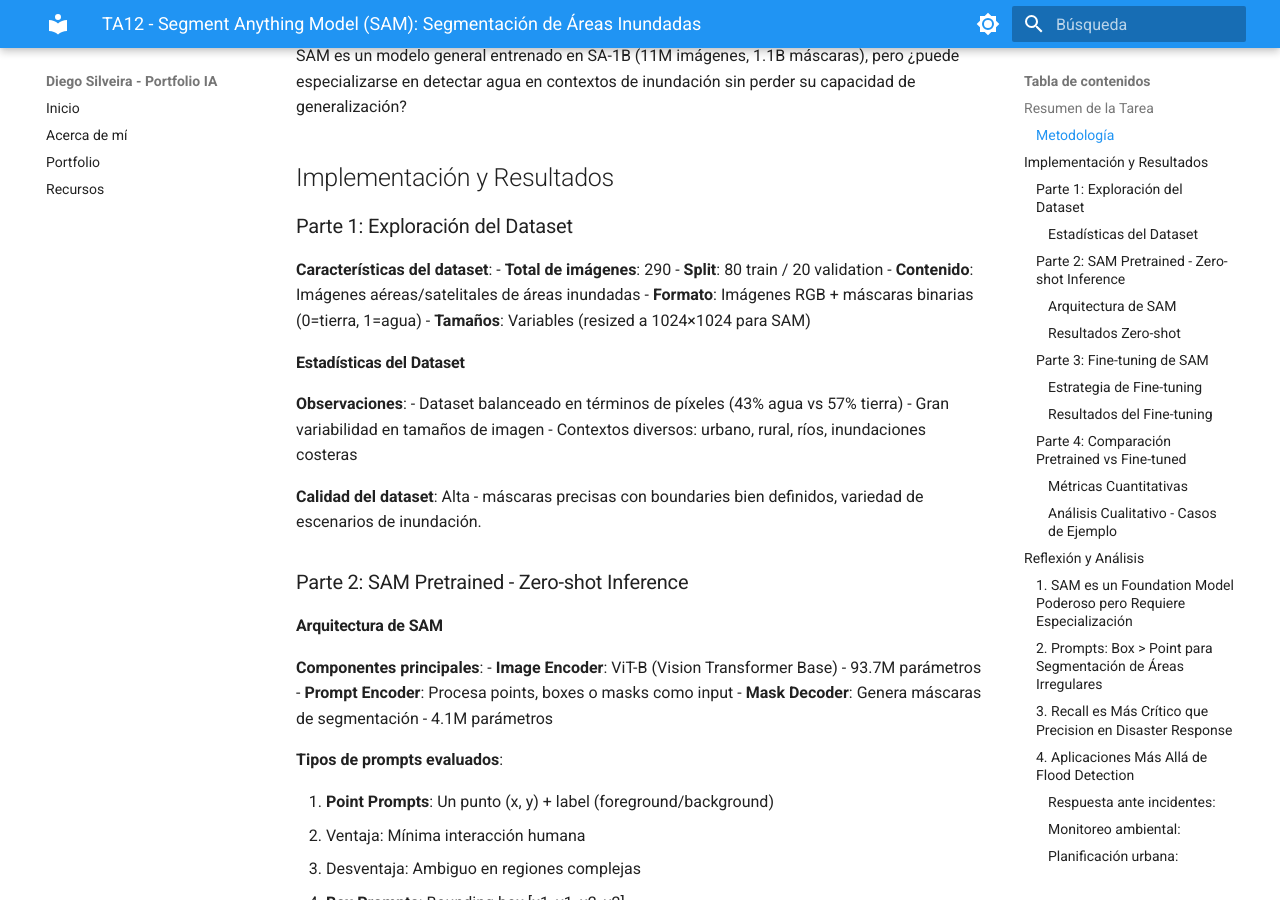
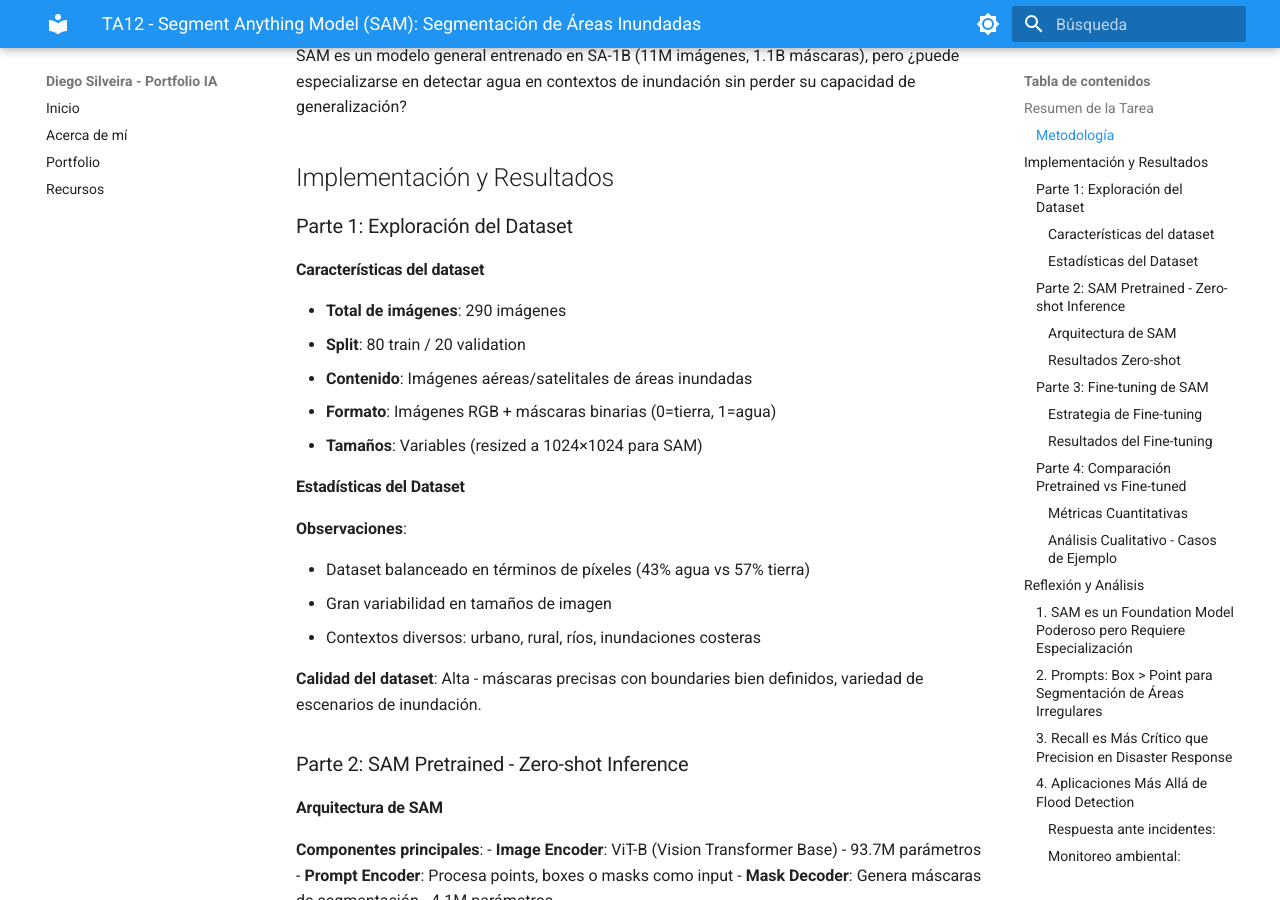
Before and after one commit to diesilveira/portfolio-ia, an MkDocs documentation site: the page built from docs/portfolio/12-sam-flood-segmentation.md, in a window 1280 px wide and 900 px high, scrolled down 552 px. Built offline with MkDocs 1.6.1 and Material for MkDocs 9.7.7, drawn with Linux system fonts in a browser that asks for light colours.

Commit message:
minor fix

```diff
--- a/docs/portfolio/12-sam-flood-segmentation.md
+++ b/docs/portfolio/12-sam-flood-segmentation.md
@@ -17,8 +17,9 @@
 
 ### Parte 1: Exploración del Dataset
 
-**Características del dataset**:
-- **Total de imágenes**: 290
+#### Características del dataset
+
+- **Total de imágenes**: 290 imágenes
 - **Split**: 80 train / 20 validation
 - **Contenido**: Imágenes aéreas/satelitales de áreas inundadas
 - **Formato**: Imágenes RGB + máscaras binarias (0=tierra, 1=agua)
@@ -27,6 +28,7 @@
 #### Estadísticas del Dataset
 
 **Observaciones**:
+
 - Dataset balanceado en términos de píxeles (43% agua vs 57% tierra)
 - Gran variabilidad en tamaños de imagen
 - Contextos diversos: urbano, rural, ríos, inundaciones costeras
```
